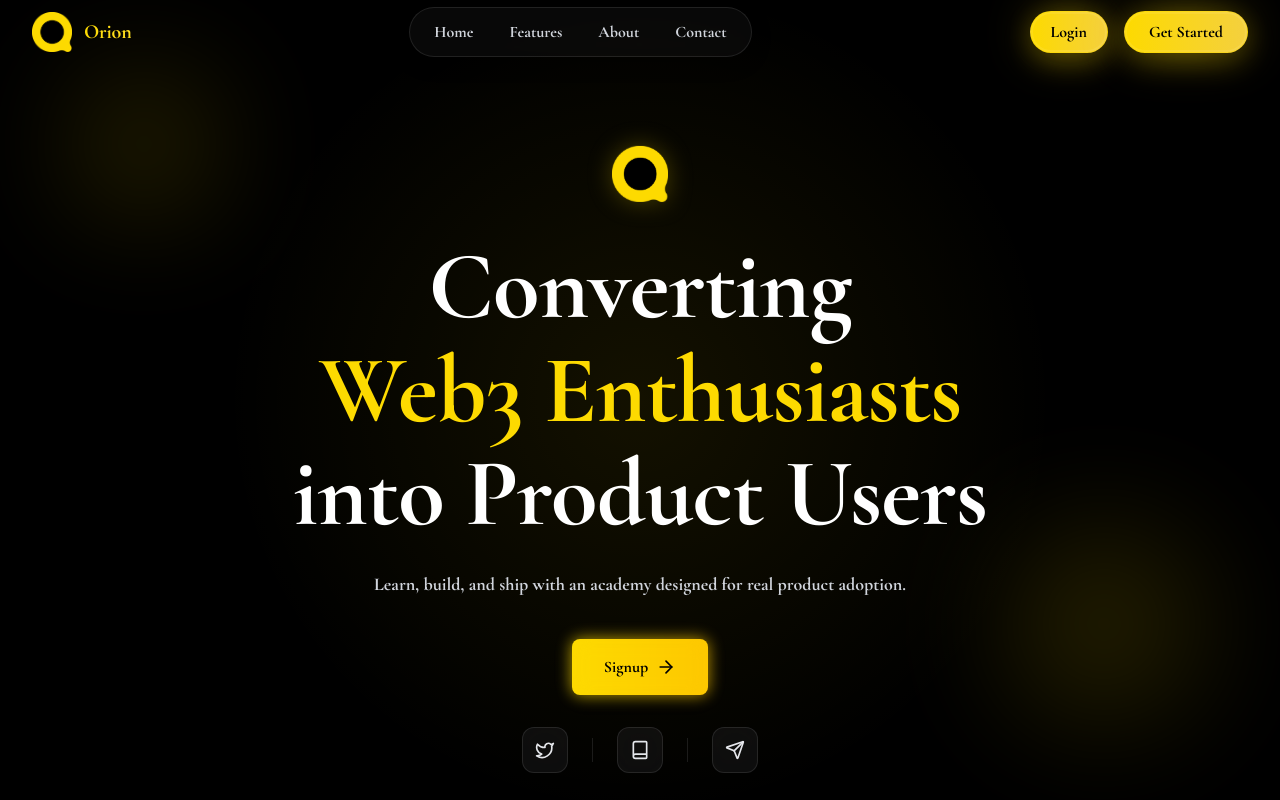
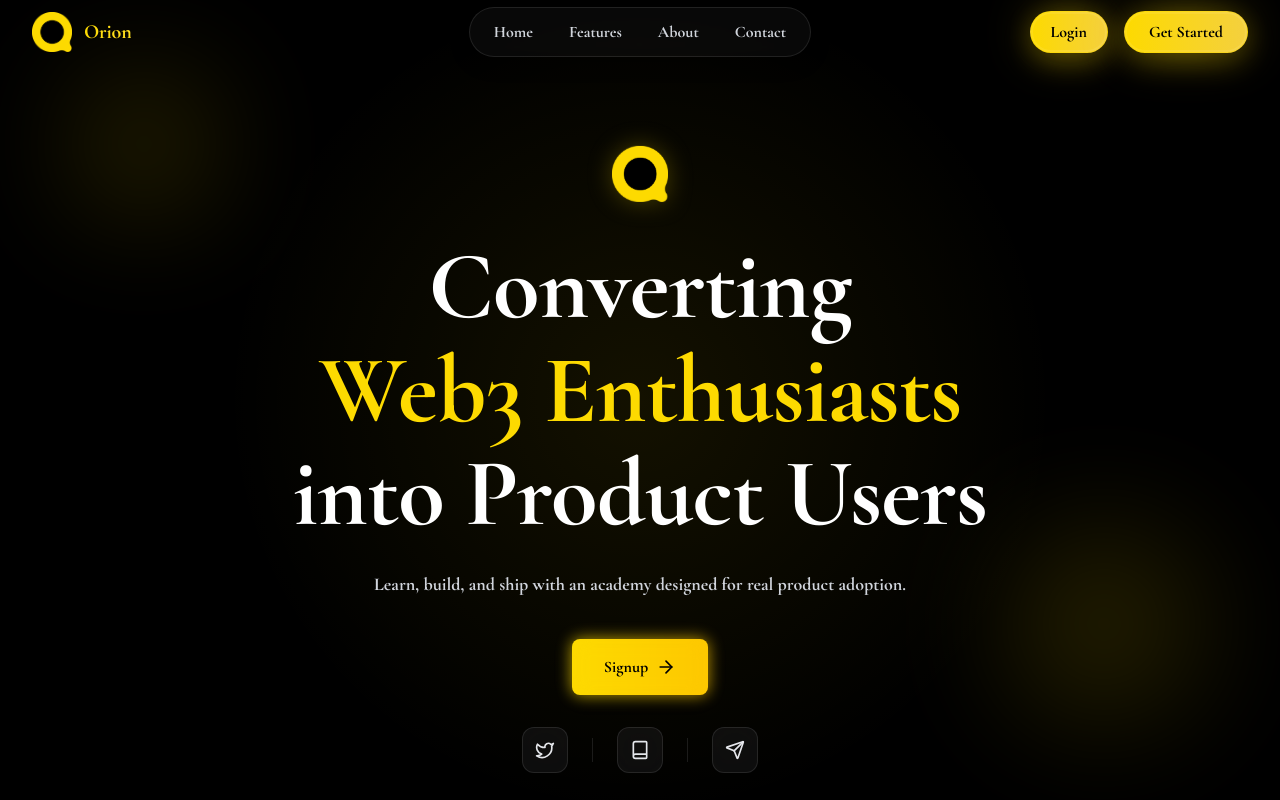
Before and after one commit to Teewa56/Solana-web3-academy, a React (Vite) app in the folder frontend/: page / in a window 1280 px wide. Shown: the top 800 px of the page. Built offline with nearby package versions, Linux system fonts and the light colour scheme.

Commit message:
feat(ui): center desktop nav pill and align footer borders with theme

```diff
--- a/frontend/src/components/Footer.tsx
+++ b/frontend/src/components/Footer.tsx
@@ -37,7 +37,7 @@ export default function Footer() {
   ]
 
   return (
-    <footer className="border-t border-[#FDDA00]/20 bg-transparent relative">
+    <footer className="border-t border-white/10 bg-transparent relative">
       {/* Main Footer Content */}
       <div className="max-w-7xl mx-auto px-4 sm:px-6 lg:px-8 py-16">
         <div className="grid grid-cols-1 md:grid-cols-2 lg:grid-cols-4 gap-8">
@@ -173,7 +173,7 @@ export default function Footer() {
           whileInView={{ y: 0, opacity: 1 }}
           transition={{ duration: 0.6, delay: 0.4 }}
           viewport={{ once: true }}
-          className="mt-16 pt-8 border-t border-gray-800"
+          className="mt-16 pt-8 border-t border-white/10"
         >
           <div className="max-w-2xl mx-auto text-center">
             <h3 className="text-2xl font-bold text-[#FDDA00] mb-4 heading-font">
@@ -202,7 +202,7 @@ export default function Footer() {
       </div>
 
       {/* Bottom Bar */}
-      <div className="border-t border-gray-800 bg-white/5 backdrop-blur-sm">
+      <div className="border-t border-white/10 bg-white/5 backdrop-blur-sm">
         <div className="max-w-7xl mx-auto px-4 sm:px-6 lg:px-8 py-6">
           <div className="flex flex-col md:flex-row justify-between items-center">
             <motion.div
--- a/frontend/src/components/Navbar.tsx
+++ b/frontend/src/components/Navbar.tsx
@@ -50,7 +50,7 @@ export default function Navbar() {
       }`}
     >
       <div className="max-w-7xl mx-auto px-4 sm:px-6 lg:px-8">
-        <div className="flex justify-between items-center h-16">
+        <div className="grid grid-cols-3 items-center h-16">
           {/* Logo */}
           <motion.div
             whileHover={{ scale: 1.05 }}
@@ -67,7 +67,7 @@ export default function Navbar() {
           </motion.div>
 
           {/* Desktop Navigation */}
-          <div className="hidden md:flex items-center">
+          <div className="hidden md:flex items-center justify-self-center">
             <div className="flex items-center gap-1 px-2 py-1.5 rounded-full bg-white/[0.03] backdrop-blur-sm border border-white/10 shadow-[0_6px_18px_rgba(0,0,0,0.45)]">
               {navItems.map((item, index) => (
                 <motion.button
@@ -85,7 +85,7 @@ export default function Navbar() {
           </div>
 
           {/* Desktop CTA Buttons */}
-          <div className="hidden md:flex items-center space-x-4">
+          <div className="hidden md:flex items-center space-x-4 justify-self-end">
             <motion.button
               onClick={handleLogin}
               whileHover={{ scale: 1.05 }}
```
